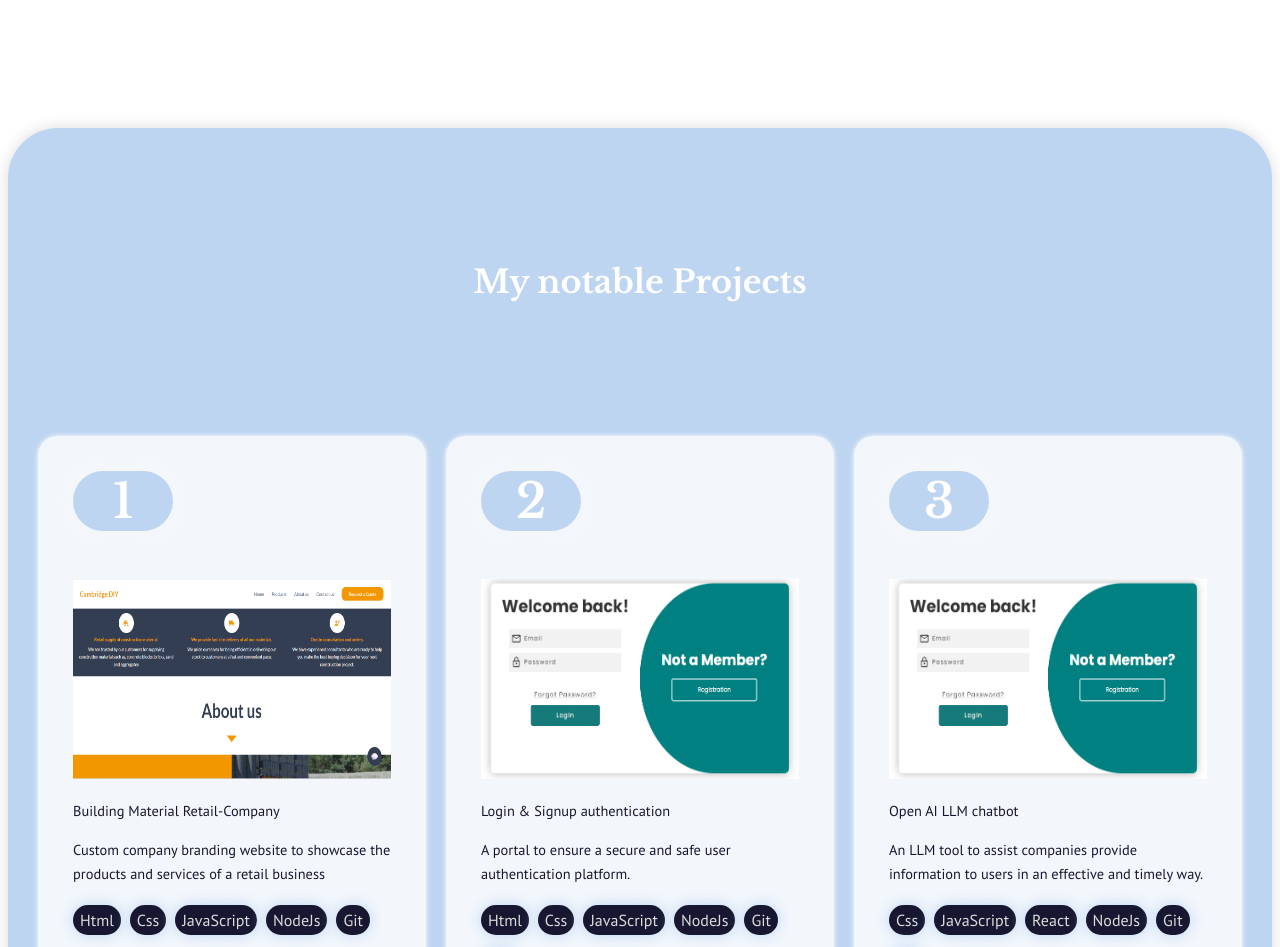
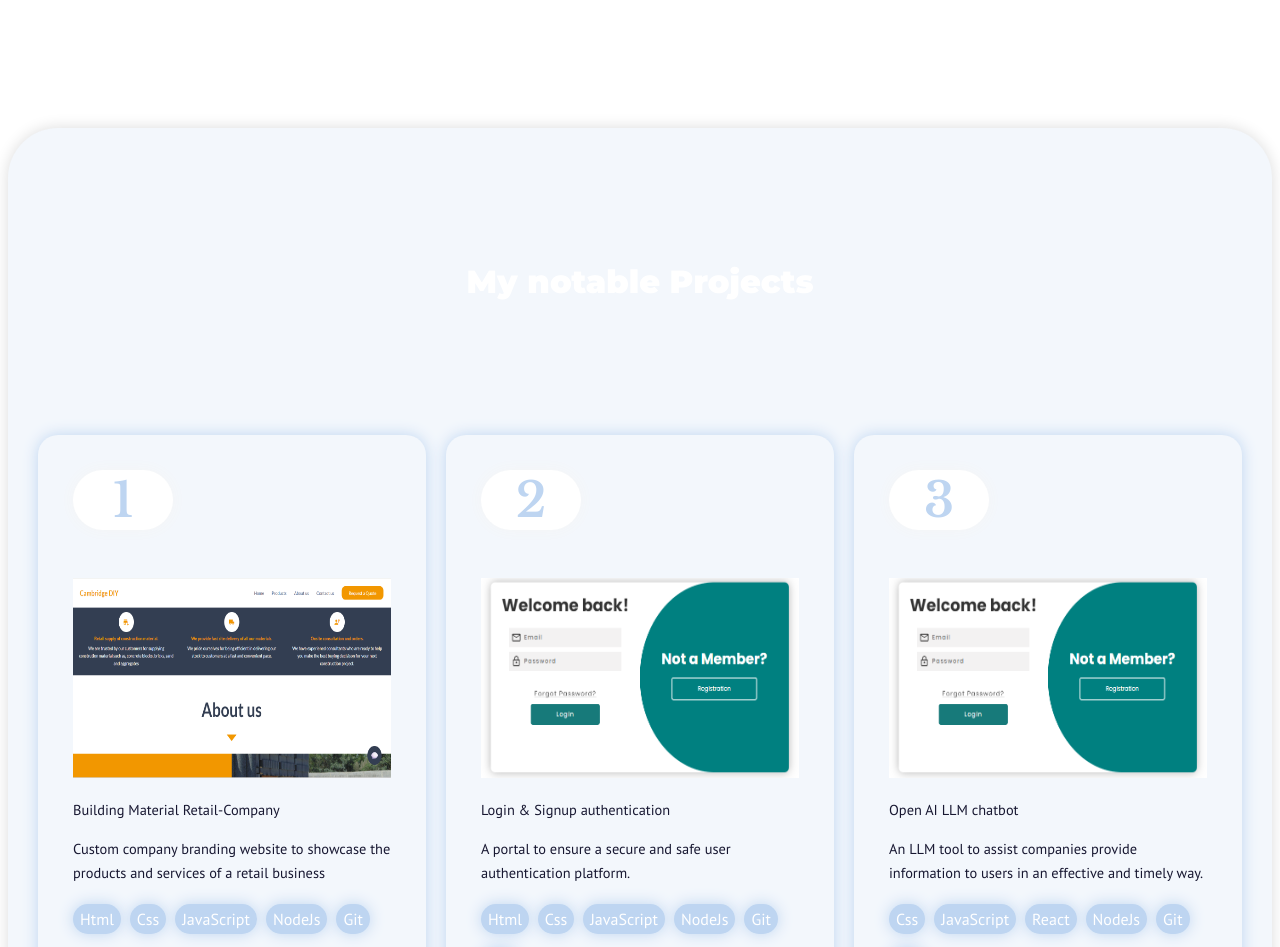
Before and after one commit to Sine-sipho/my-portfolio, a React (Vite) app: page / in a window 1280 px wide. Shown: the part 1080-2027 px from the top of the page. Built offline with nearby package versions, Linux system fonts and the light colour scheme.

Commit message:
css styling in projects section

```diff
--- a/src/index.css
+++ b/src/index.css
@@ -140,7 +140,7 @@ body{
 /* Projects section--------------------------------- */
 
 .projects-container{
-  background: #bed5f1;
+  background: #F3F7FC;
   border-top-left-radius: 50px;
   border-top-right-radius: 50px;
   height: auto;
@@ -155,9 +155,9 @@ body{
   width: fit-content;
   margin: 50px auto;
   font-size: 2rem;
-  font-family: "Libre Baskerville", serif;
+  font-family: montserrat;
   padding: 2px 20px;
-  color: #F3F7FC;
+  color: rgb(23, 23, 49);
   font-weight: 900;
 }
 
@@ -171,7 +171,7 @@ body{
 .project-box{
   background: #F3F7FC;
   border-radius: 20px;
-  box-shadow: 0 0 5px #fff;
+  box-shadow: 0 0 15px #bed5f1;
   padding: 35px;
   text-align: left;
   color: #414141;
@@ -181,8 +181,8 @@ body{
 }
 .project-box .item-no{
   font-family: "Libre Baskerville", serif;
- background: #bed5f1;
- color: #fff;
+ background: #fff;
+ color: #bed5f1;
  width: 100px;
  height: 50px;
  align-content: center;
@@ -232,10 +232,10 @@ body{
   list-style-type: none;
   margin: 5px 5px 5px 0px;
   padding: 3px 7px;
-  background: rgb(23, 23, 49);
+  background: #bed5f1;
   box-shadow: 0 0 15px #bed5f1;
   border-radius: 50px;
-  color: gainsboro;
+  color: #fff;
 }
 .project-box > .external-link{
   display: flex;
```
